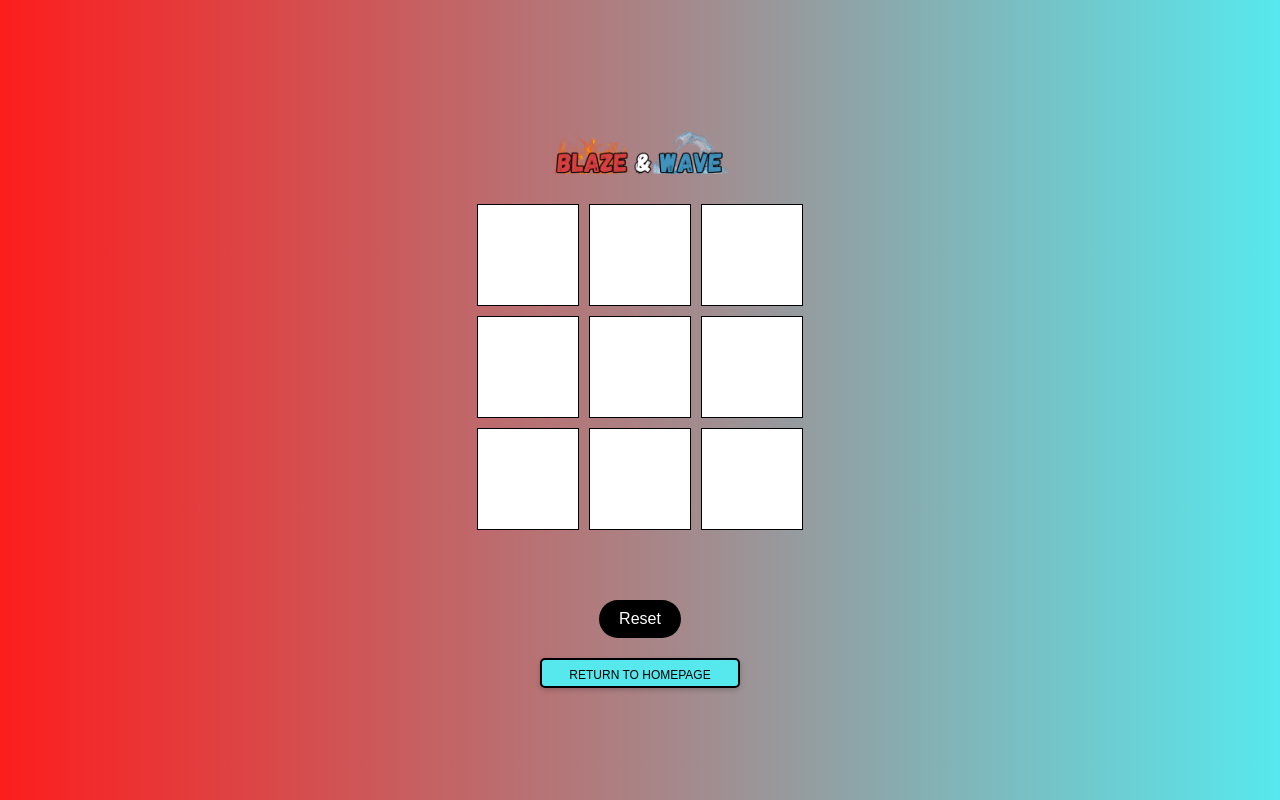
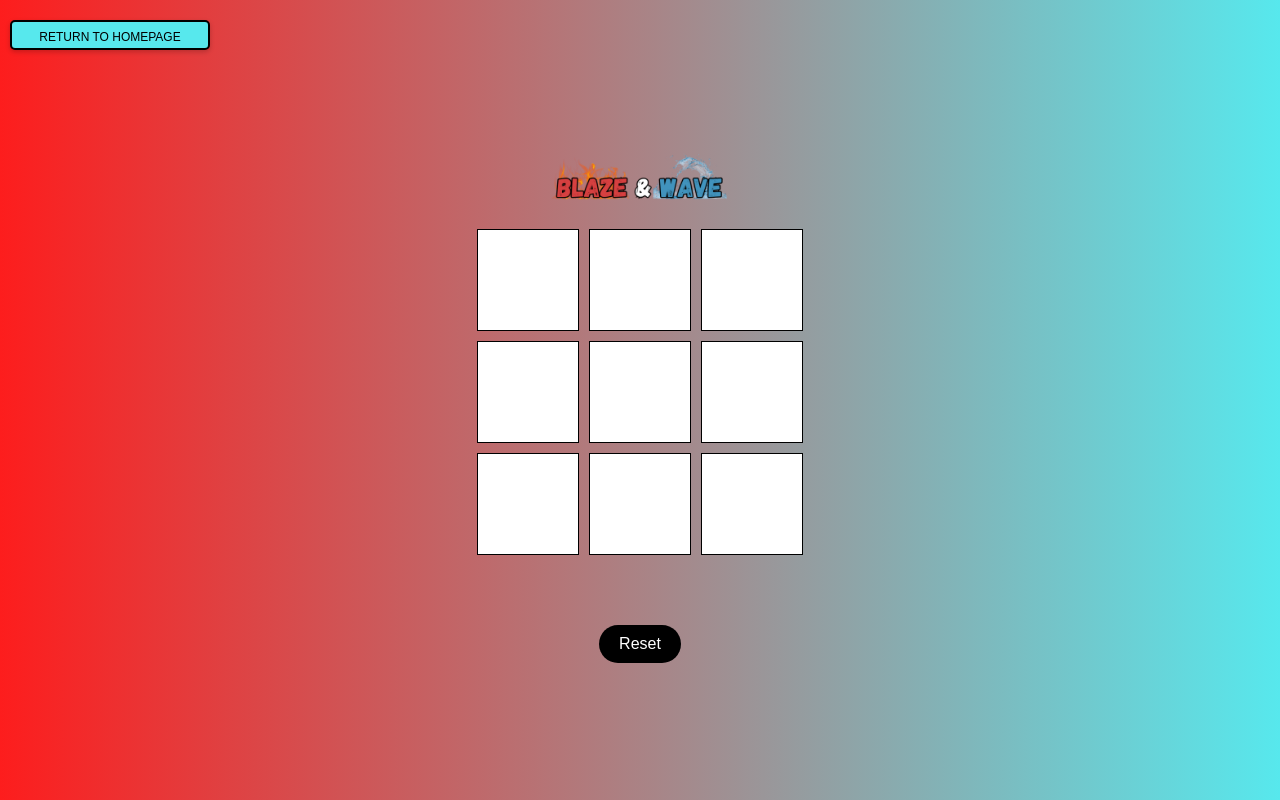
Before and after one commit to eicheich/English-Game-Project, a plain HTML site: page ingame.html in a window 1280 px wide. Drawn offline with Linux system fonts and the light colour scheme.

Commit message:
Update ingame.html

```diff
--- a/ingame.html
+++ b/ingame.html
@@ -178,6 +178,9 @@
             cursor: pointer;
             text-transform: uppercase;
             box-shadow: 0 2px 5px rgba(0, 0, 0, 0.2);
+            position: absolute;
+            top: 10px;
+            left: 10px;
         }
 
         .return-btn:hover {
@@ -257,7 +260,6 @@
         <div>
             <button id="option1" class="answer-btn" value="3" onclick="checkAnswer(this)">3</button>
             <button id="option2" class="answer-btn" value="4" onclick="checkAnswer(this)">4</button>
-            <button id="option3" class="answer-btn" value="5" onclick="checkAnswer(this)">5</button>
         </div>
         <p id="timer">Time left: <span id="time-left">10</span>s</p>
     </div>
```
